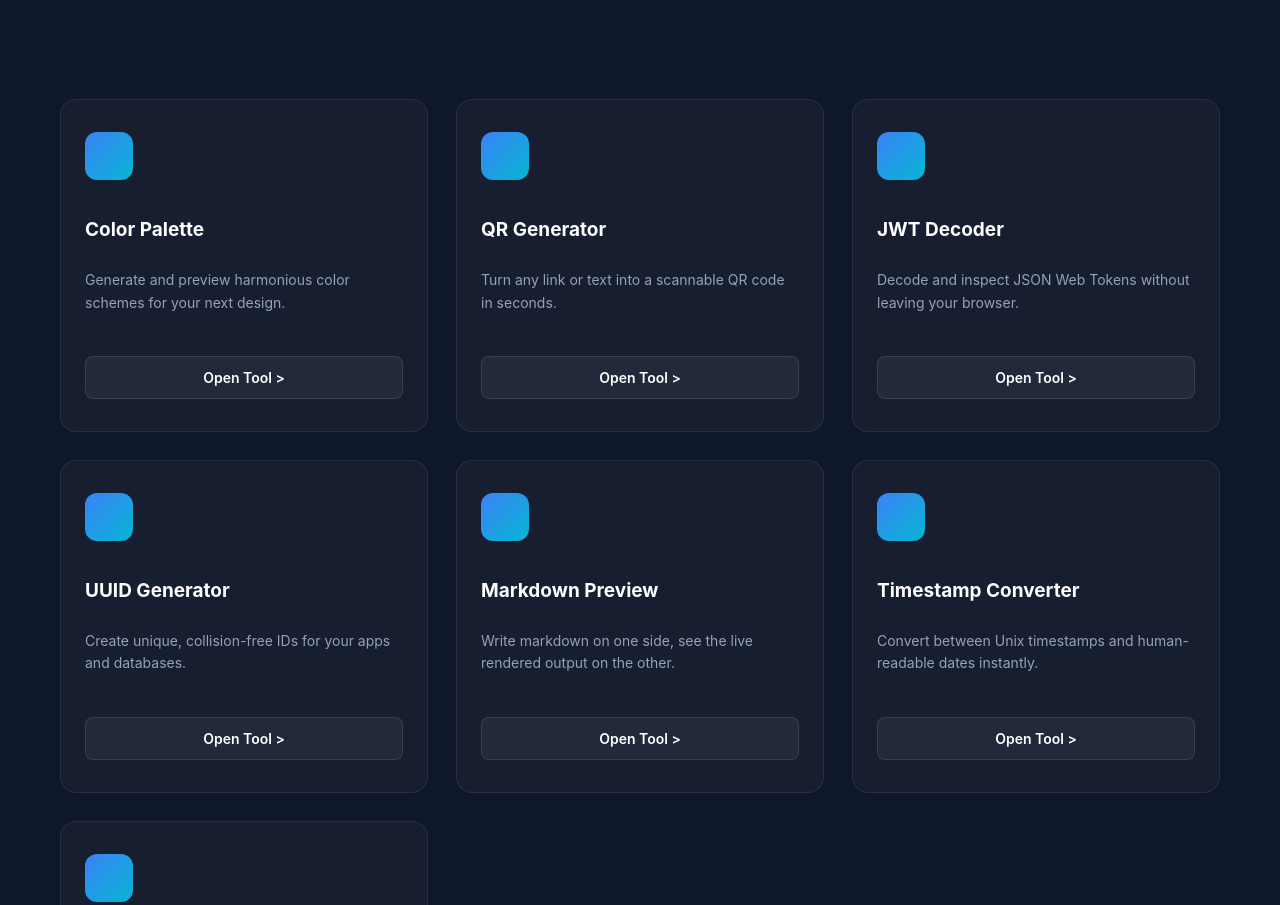
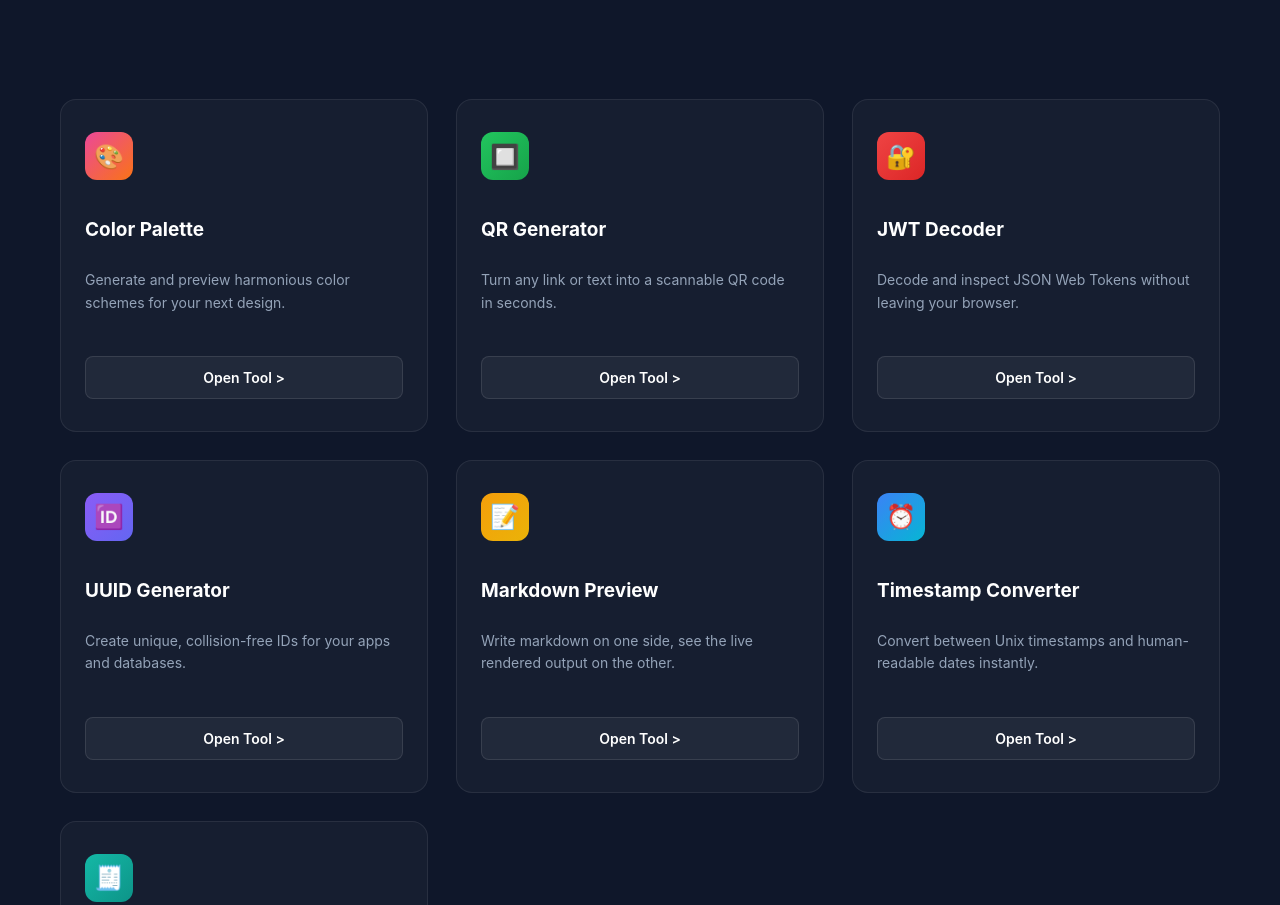
Before and after one commit to MohdZaid67/project-atlas, a website built with Vite: page index.html in a window 1280 px wide. Shown: the part 1180-2085 px from the top of the page. Built offline with nearby package versions, Linux system fonts and the light colour scheme.

Commit message:
feat: add unique tool icons, fix scroll on navigation, style minify button

```diff
--- a/src/components/ToolCard.ts
+++ b/src/components/ToolCard.ts
@@ -1,7 +1,7 @@
-export function ToolCard(title: string, description: string, link: string) {
+export function ToolCard(title: string, description: string, link: string, icon: string, color: string) {
   return `
     <div class="tool-card">
-      <div class="tool-icon"></div>
+      <div class="tool-icon" style="background: ${color}">${icon}</div>
       <h3>${title}</h3>
       <p>${description}</p>
       <a href="${link}" class="tool-btn">Open Tool ></a>
--- a/src/main.ts
+++ b/src/main.ts
@@ -15,18 +15,19 @@ function renderHome() {
     ${Features()}
 
     <main class="tools-container">
-      ${ToolCard("Color Palette", "Generate and preview harmonious color schemes for your next design.", "#color-palette")}
-      ${ToolCard("QR Generator", "Turn any link or text into a scannable QR code in seconds.", "#qr-generator")}
-      ${ToolCard("JWT Decoder", "Decode and inspect JSON Web Tokens without leaving your browser.", "#jwt-decoder")}
-      ${ToolCard("UUID Generator", "Create unique, collision-free IDs for your apps and databases.", "#uuid-generator")}
-      ${ToolCard("Markdown Preview", "Write markdown on one side, see the live rendered output on the other.", "#markdown-preview")}
-      ${ToolCard("Timestamp Converter", "Convert between Unix timestamps and human-readable dates instantly.", "#timestamp-converter")}
-      ${ToolCard("JSON Formatter", "Format and validate messy JSON in one click.", "#json-formatter")}
+      ${ToolCard("Color Palette", "Generate and preview harmonious color schemes for your next design.", "#color-palette", "🎨", "linear-gradient(135deg,#ec4899,#f97316)")}
+      ${ToolCard("QR Generator", "Turn any link or text into a scannable QR code in seconds.", "#qr-generator", "🔲", "linear-gradient(135deg,#22c55e,#16a34a)")}
+      ${ToolCard("JWT Decoder", "Decode and inspect JSON Web Tokens without leaving your browser.", "#jwt-decoder", "🔐", "linear-gradient(135deg,#ef4444,#dc2626)")}
+      ${ToolCard("UUID Generator", "Create unique, collision-free IDs for your apps and databases.", "#uuid-generator", "🆔", "linear-gradient(135deg,#8b5cf6,#6366f1)")}
+      ${ToolCard("Markdown Preview", "Write markdown on one side, see the live rendered output on the other.", "#markdown-preview", "📝", "linear-gradient(135deg,#f59e0b,#eab308)")}
+      ${ToolCard("Timestamp Converter", "Convert between Unix timestamps and human-readable dates instantly.", "#timestamp-converter", "⏰", "linear-gradient(135deg,#3b82f6,#06b6d4)")}
+      ${ToolCard("JSON Formatter", "Format and validate messy JSON in one click.", "#json-formatter", "🧾", "linear-gradient(135deg,#14b8a6,#0d9488)")}
     </main>
   `;
 }
 
 function router() {
+  window.scrollTo(0, 0);
   const hash = window.location.hash;
 
   if (hash === "#json-formatter") {
--- a/src/style.css
+++ b/src/style.css
@@ -331,7 +331,11 @@ body{
   height:48px;
   border-radius:12px;
   margin-bottom:20px;
-  background:linear-gradient(135deg,#3b82f6,#06b6d4);
+
+  display:flex;
+  align-items:center;
+  justify-content:center;
+  font-size:24px;
 }
 
 .tool-card h3{
@@ -421,6 +425,24 @@ Tool1 JSON formate styling */
   font-weight:600;
   cursor:pointer;
   margin-bottom:20px;
+}
+
+#minifyBtn{
+  background:transparent;
+  border:1px solid rgba(255,255,255,.2);
+  color:white;
+  padding:12px 28px;
+  border-radius:8px;
+  font-weight:600;
+  cursor:pointer;
+  margin-bottom:20px;
+  margin-left:12px;
+  transition:.3s;
+}
+
+#minifyBtn:hover{
+  background:rgba(255,255,255,.08);
+  border-color:rgba(255,255,255,.4);
 }
 
 
```
